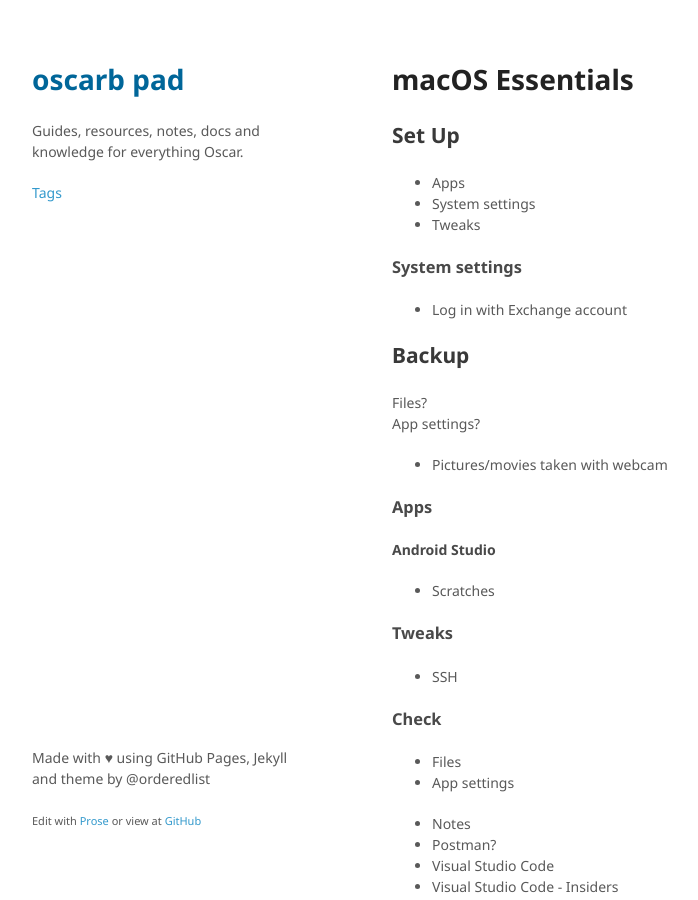
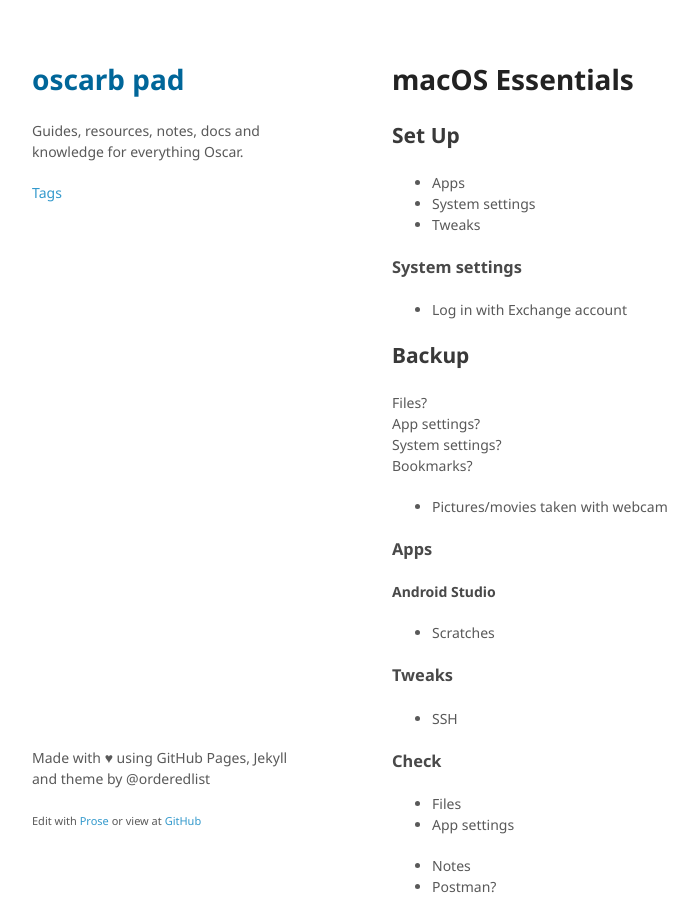
Before and after one commit to oscarb/pad, a Jekyll site: the page built from _docs/macos-essentials.md, in a window 1280 px wide and 900 px high. Shown: the whole window, without its empty margins (128-826 px from the left). Built offline with Jekyll 4.4.1, drawn with Linux system fonts in a browser that asks for light colours; some web fonts are replaced.

Commit message:
Update macos-essentials.md

```diff
--- a/_docs/macos-essentials.md
+++ b/_docs/macos-essentials.md
@@ -25,6 +25,8 @@ published: true
 
 Files?
 App settings?
+System settings?
+Bookmarks?
 
 - Pictures/movies taken with webcam
 
```
